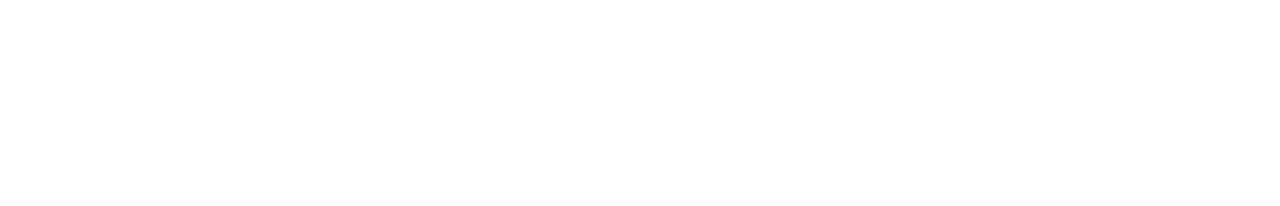
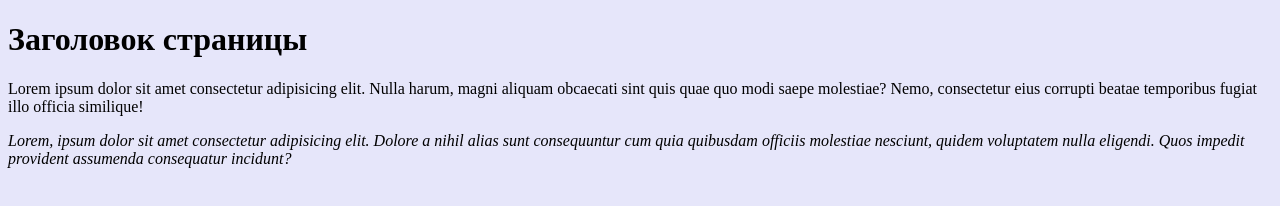
Before and after one commit to caelestisv/test, a plain HTML site: page index.html in a window 1280 px wide. Drawn offline with Linux system fonts and the light colour scheme.

Commit message:
Украсили страницу

```diff
--- /dev/null
+++ b/css/style.css
@@ -0,0 +1,6 @@
+.cur{
+    font-style: italic;
+}
+body{
+    background-color: lavender;
+}
--- a/index.html
+++ b/index.html
@@ -4,8 +4,12 @@
     <meta charset="UTF-8">
     <meta name="viewport" content="width=, initial-scale=1.0">
     <title>Document</title>
+    <link rel="stylesheet" href="css/style.css">
 </head>
 <body>
+    <h1>Заголовок страницы</h1>
+    <p>Lorem ipsum dolor sit amet consectetur adipisicing elit. Nulla harum, magni aliquam obcaecati sint quis quae quo modi saepe molestiae? Nemo, consectetur eius corrupti beatae temporibus fugiat illo officia similique!</p>
+    <p class="cur">Lorem, ipsum dolor sit amet consectetur adipisicing elit. Dolore a nihil alias sunt consequuntur cum quia quibusdam officiis molestiae nesciunt, quidem voluptatem nulla eligendi. Quos impedit provident assumenda consequatur incidunt?</p>
 
 </body>
 </html>
```
